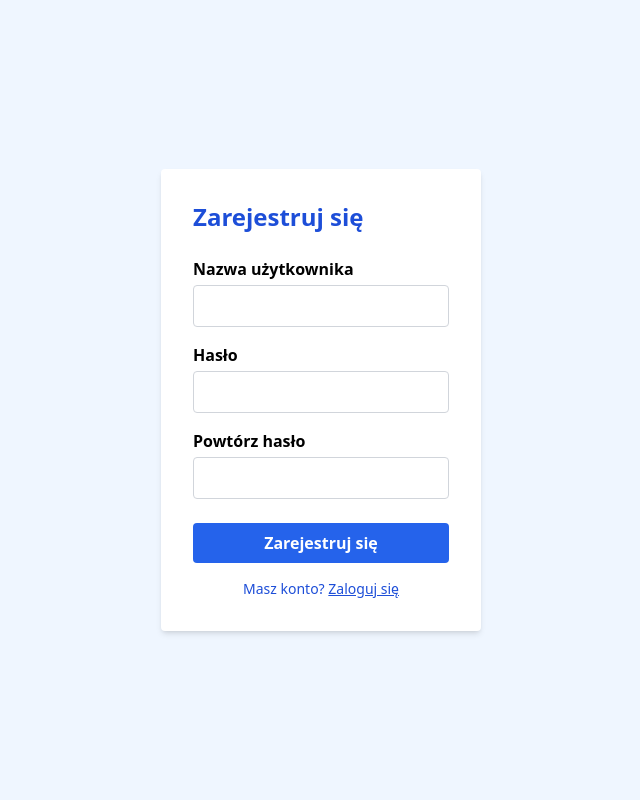
After one commit to mkozdon/zgubka, a Python web app: template backend/app/templates/register.html in a window 1280 px wide. The commit adds this page. Shown: the whole page, without its empty margins (319-959 px from the left). Run offline with Jinja, Linux system fonts and the light colour scheme; the template is opened without the code that fills it, so the values that code supplies are empty; some libraries are stand-ins or nearby versions.

Commit message:
Added and updated templates for logon/register

```diff
--- a/backend/app/templates/index.html
+++ b/backend/app/templates/index.html
@@ -23,7 +23,7 @@
     <nav class="space-x-4 text-sm font-medium">
       <a href="#features" class="hover:text-blue-600 transition">Funkcje</a>
       <a href="#contact" class="hover:text-blue-600 transition">Kontakt</a>
-      <a href="/login" class="hover:text-blue-600 transition">Zaloguj się</a>
+      <a href="{{ url_for('login') }}" class="hover:text-blue-600 transition">Zaloguj się</a>
     </nav>
     <select class="ml-4 border border-gray-300 rounded px-2 py-1 text-sm text-blue-800">
       <option value="pl" selected>PL</option>
--- /dev/null
+++ b/backend/app/templates/register.html
@@ -0,0 +1,39 @@
+<!DOCTYPE html>
+<html lang="pl">
+<head>
+  <meta charset="UTF-8" />
+  <title>Zgubka - Rejestracja</title>
+  <script src="https://cdn.tailwindcss.com"></script>
+</head>
+<body class="bg-blue-50 flex items-center justify-center min-h-screen font-sans">
+
+  <form method="post" class="bg-white p-8 rounded shadow-md w-80">
+    <h1 class="text-2xl font-bold mb-6 text-blue-700">Zarejestruj się</h1>
+
+    {% if error %}
+    <p class="text-red-600 mb-4">{{ error }}</p>
+    {% endif %}
+
+    <label for="username" class="block mb-1 font-semibold">Nazwa użytkownika</label>
+    <input id="username" name="username" type="text" required
+           class="w-full border border-gray-300 rounded px-3 py-2 mb-4 focus:outline-none focus:ring-2 focus:ring-blue-500" />
+
+    <label for="password" class="block mb-1 font-semibold">Hasło</label>
+    <input id="password" name="password" type="password" required
+           class="w-full border border-gray-300 rounded px-3 py-2 mb-4 focus:outline-none focus:ring-2 focus:ring-blue-500" />
+
+    <label for="password_confirm" class="block mb-1 font-semibold">Powtórz hasło</label>
+    <input id="password_confirm" name="password_confirm" type="password" required
+           class="w-full border border-gray-300 rounded px-3 py-2 mb-6 focus:outline-none focus:ring-2 focus:ring-blue-500" />
+
+    <button type="submit" class="w-full bg-blue-600 text-white py-2 rounded hover:bg-blue-700 transition font-semibold">
+      Zarejestruj się
+    </button>
+
+    <p class="mt-4 text-sm text-center text-blue-700">
+      Masz konto? <a href="/login" class="underline hover:text-blue-900">Zaloguj się</a>
+    </p>
+  </form>
+
+</body>
+</html>
```
Also changed, not shown: backend/app/templates/login.html (added, +35 -0 lines).
